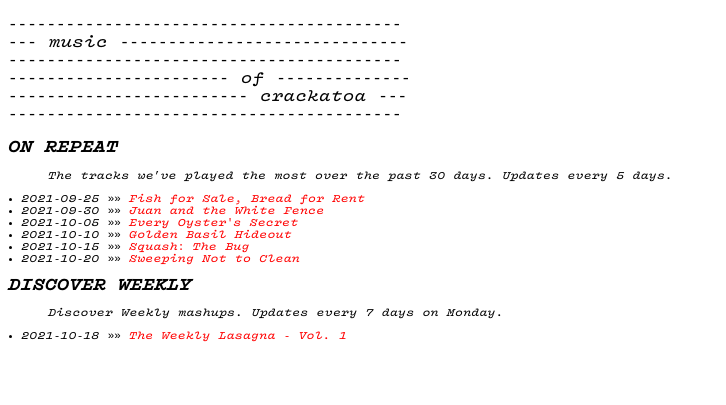
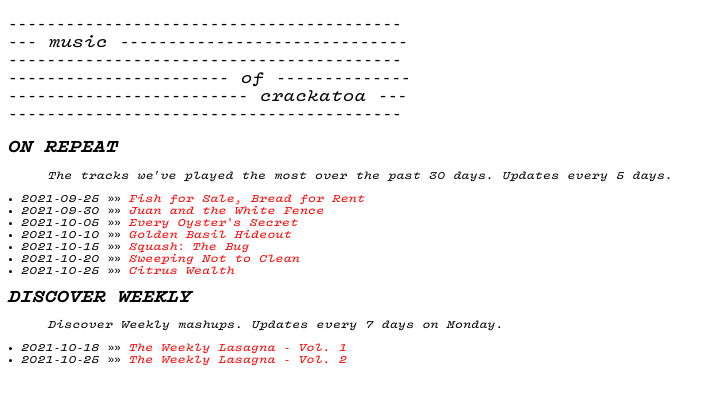
Before and after one commit to noahgorstein/music-of-crackatoa, a Jekyll site: the page built from index.md, in a window 1280 px wide. Shown: the top 405 px of the page, without its empty margins (0-726 px from the left). Built offline with Jekyll 4.4.1, drawn with Linux system fonts in a browser that asks for light colours.

Commit message:
Citrus Wealth and Weekly Lasagna Vol.2

```diff
--- a/_data/discover_weekly.yml
+++ b/_data/discover_weekly.yml
@@ -1,3 +1,7 @@
 - playlist_name: The Weekly Lasagna - Vol. 1
   creation_date: 2021-10-18
   playlist_uri: https://open.spotify.com/playlist/5eRTe79SPLrSHYfMavpRR6?si=5ae23f75cb6d4856
+
+- playlist_name: The Weekly Lasagna - Vol. 2
+  creation_date: 2021-10-25
+  playlist_uri: https://open.spotify.com/playlist/6BgqqMQm1Dis0SYXaa1d7e?si=cfb560b038774e0b
--- a/_data/on_repeat.yml
+++ b/_data/on_repeat.yml
@@ -21,3 +21,7 @@
 - playlist_name: Sweeping Not to Clean
   creation_date: 2021-10-20
   playlist_uri: https://open.spotify.com/playlist/7hAU1N2NSHa1UB3tFHYYex?si=b4e110947ef8444d
+
+- playlist_name: Citrus Wealth
+  creation_date: 2021-10-25
+  playlist_uri: https://open.spotify.com/playlist/6tpZgSROWoHSD7zMKTGhUE?si=0922bafa903541bf
```
